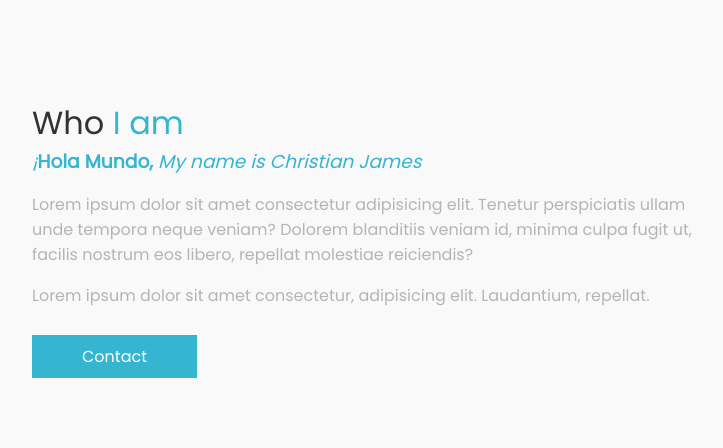
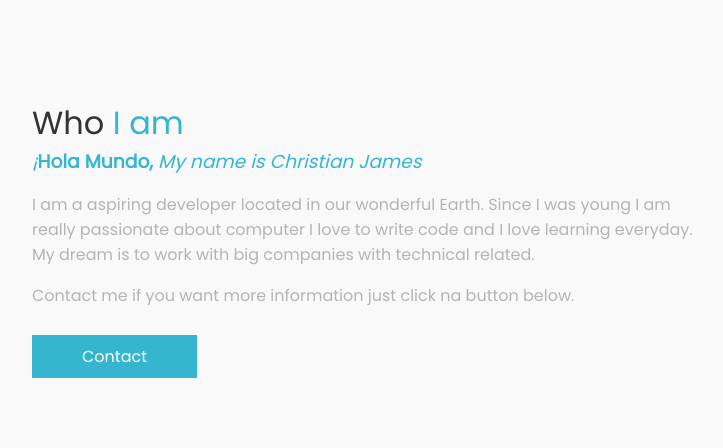
Before and after one commit to Itsmechristian/myportfolio, a Node server app: page / in a window 1280 px wide. Shown: the part 661-1109 px from the top of the page, without its empty margins (38-761 px from the left). Run offline with Node 20, Linux system fonts and the light colour scheme; some libraries are stand-ins or nearby versions.

Commit message:
initial commit

```diff
--- a/views/body.handlebars
+++ b/views/body.handlebars
@@ -18,10 +18,10 @@
                 <span>My name is Christian James</span>
             </h3>
             <div class="bodytext-wrapper">
-                <p>Lorem ipsum dolor sit amet consectetur adipisicing elit. Tenetur perspiciatis ullam unde tempora neque veniam?
-                    Dolorem blanditiis veniam id, minima culpa fugit ut, facilis nostrum eos libero, repellat molestiae reiciendis?</p>
-                <p>Lorem ipsum dolor sit amet consectetur, adipisicing elit. Laudantium, repellat.</p>
-                <a href="#">Contact</a>
+                <p>I am a aspiring developer located in our wonderful Earth. Since I was young I am really passionate about computer I love to write code and I love learning everyday. My dream is to work with big companies with technical related.
+                    </p>
+                <p>Contact me if you want more information just click na button below.</p>
+                <a href="#contact">Contact</a>
             </div>
         </div>
     </div>
```
